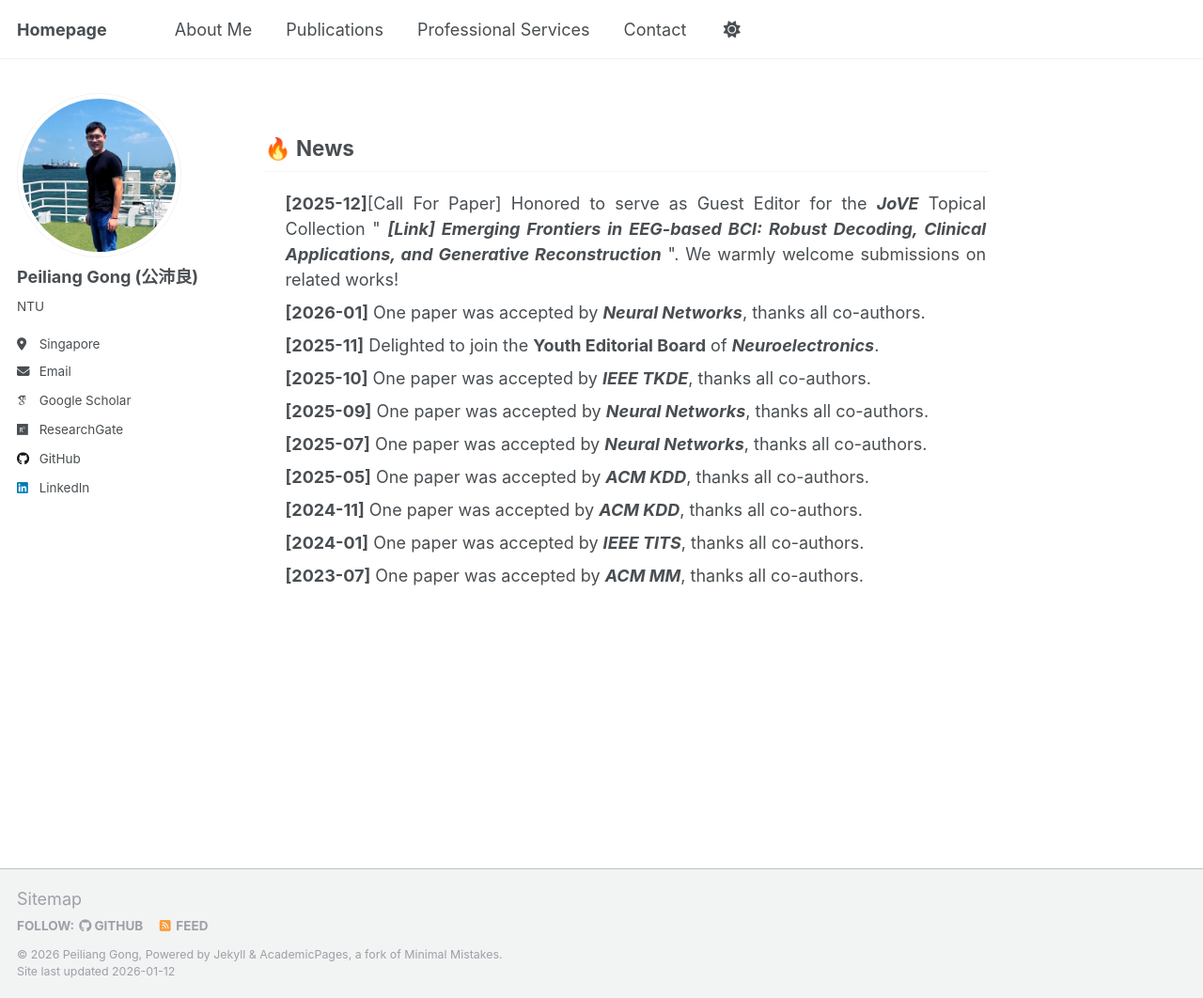
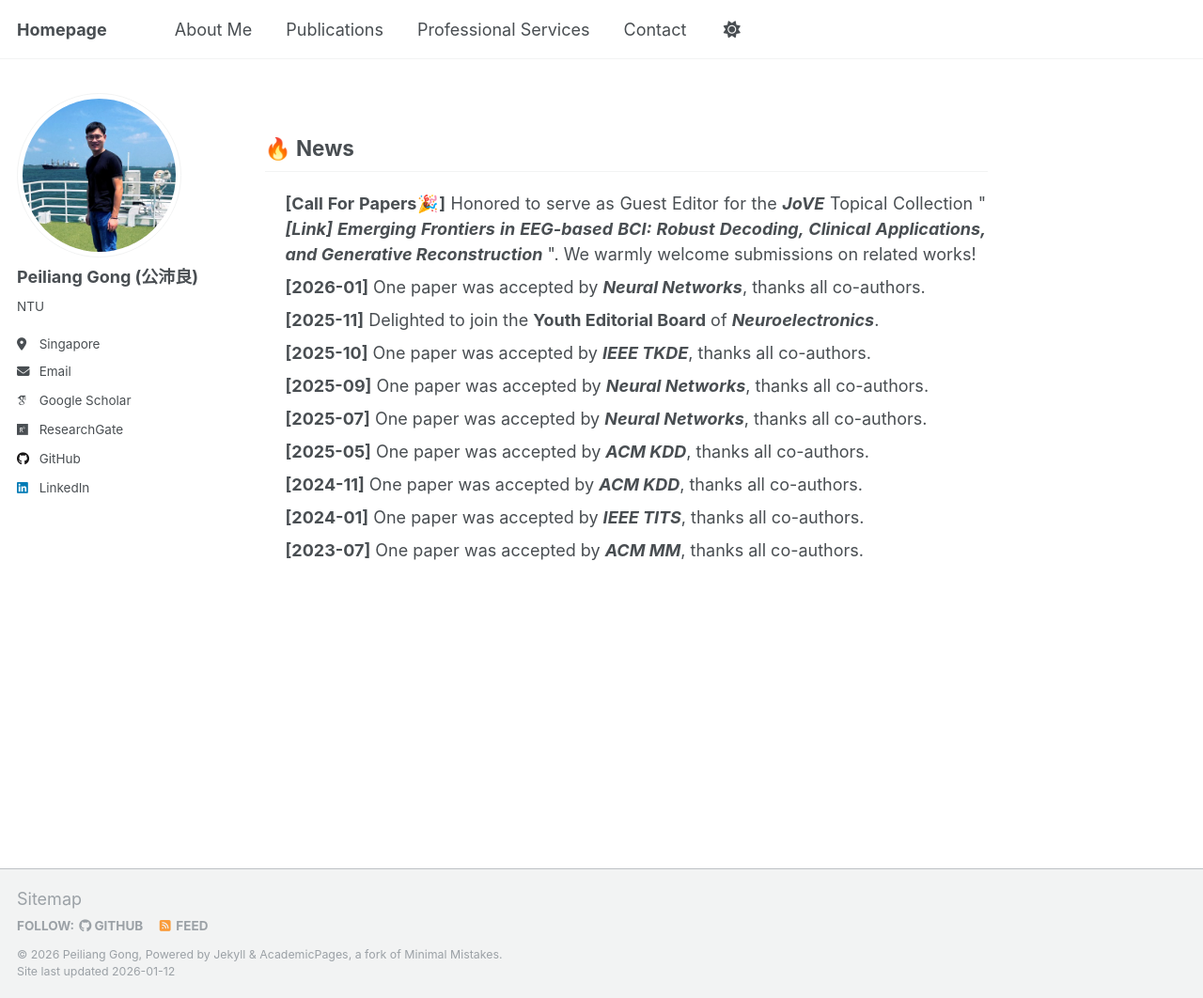
Before and after one commit to Tokenmw/Tokenmw.github.io, a Jekyll site: the page built from _pages/news.md, in a window 1280 px wide and 1062 px high. Shown: the whole window at 94% size. Built offline with Jekyll 4.4.1, drawn with Linux system fonts in a browser that asks for light colours; some web fonts are replaced; our own code applies the rules of GitHub Pages for plain Markdown files.

Commit message:
Update news.md

```diff
--- a/_pages/news.md
+++ b/_pages/news.md
@@ -4,7 +4,7 @@
 <!-- <ul style="list-style-type: none; margin-left: 20px; padding: 2px; overflow-y: scroll; height:400px;"> -->
   <ul style="list-style-type: none; margin-left: 20px; padding: 2px;">
   <li style="margin-bottom: 8px;">
-  <b>[2025-12]</b>[Call For Paper] Honored to serve as Guest Editor for the <b><i>JoVE</i></b> Topical Collection
+  <b>[Call For Papers🎉]</b> Honored to serve as Guest Editor for the <b><i>JoVE</i></b> Topical Collection
   "<a href="https://app.jove.com/methods-collections/4509/emerging-frontiers-in-eeg-based-bci-robust-decoding-clinical-applications-and-generative-reconstruction" target="_blank" style="color: inherit; text-decoration: none;">
     <b><i>[Link] Emerging Frontiers in EEG-based BCI: Robust Decoding, Clinical Applications, and Generative Reconstruction</i></b>
   </a>". We warmly welcome submissions on related works!
```
